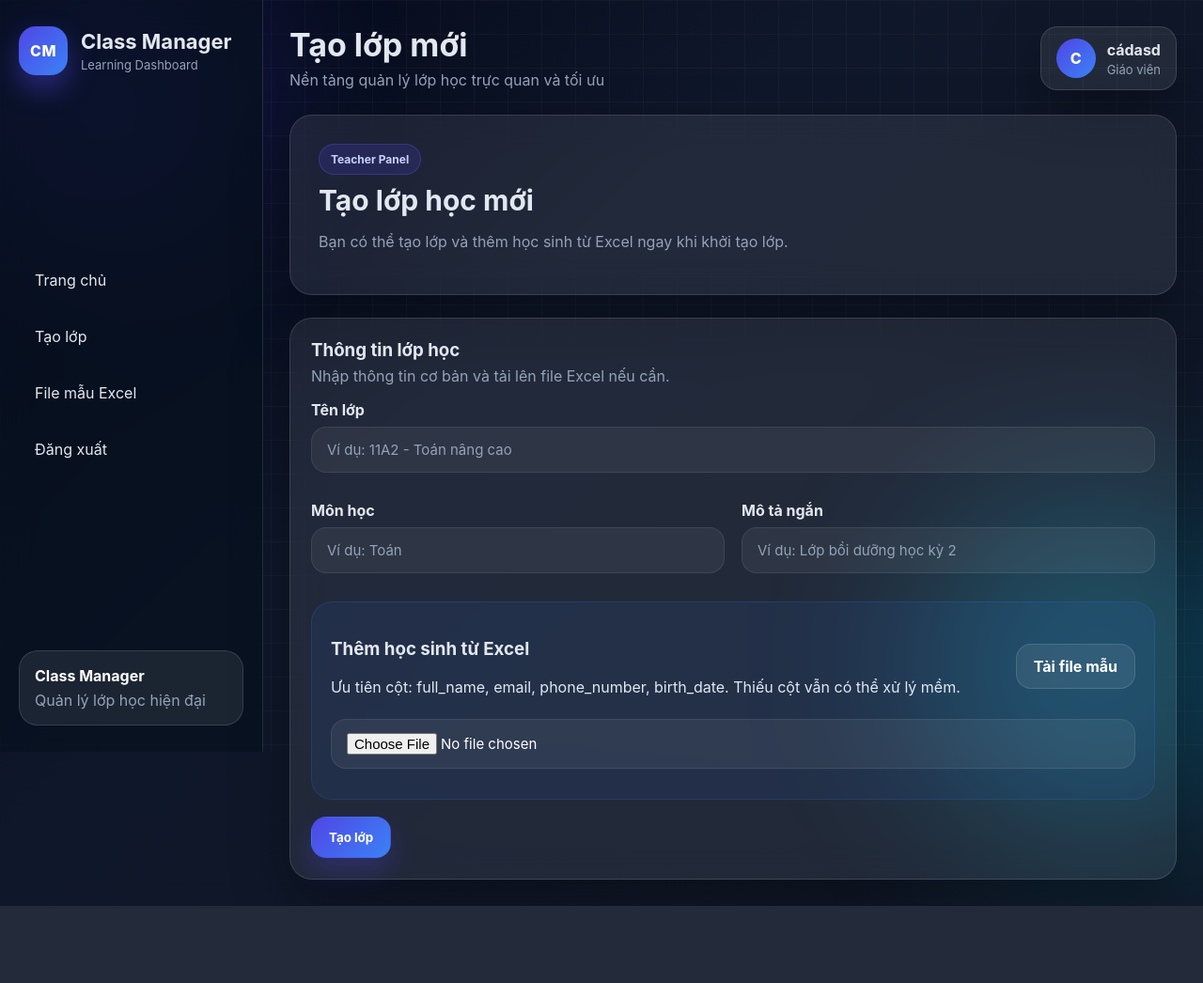
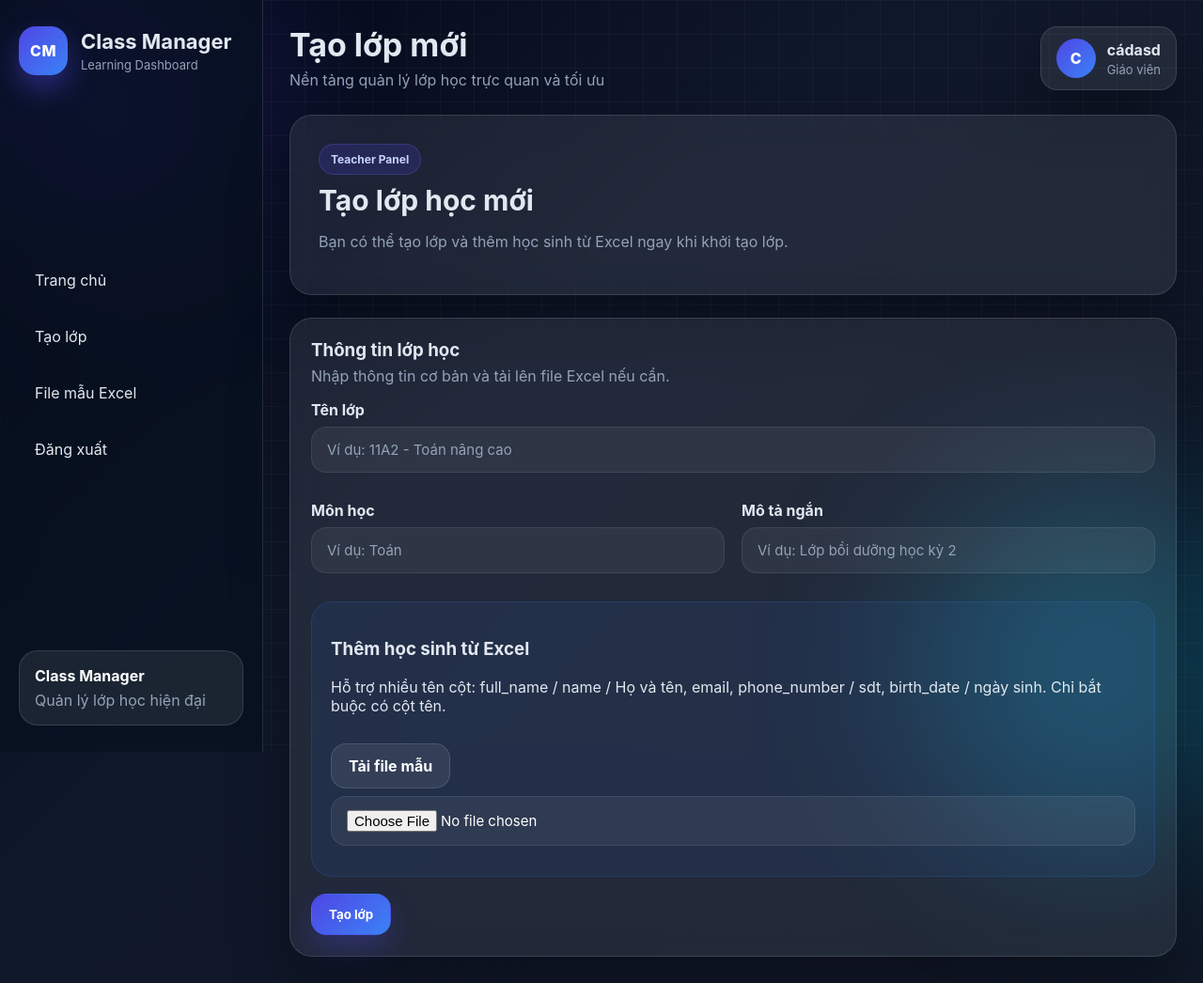
Before and after one commit to dogiahungb2k13-dot/class-manager, a Flask app: page /create-class in a window 1280 px wide. Shown: the whole page at 94% size. Before the commit the page ends 964 px from the top, so only its background shows below. Run offline with Flask 3, Linux system fonts and the light colour scheme; a user stored in the database is signed in.

Commit message:
Update create_class.html

```diff
--- a/templates/create_class.html
+++ b/templates/create_class.html
@@ -38,7 +38,7 @@
             <div class="excel-upload-head">
                 <div>
                     <h3>Thêm học sinh từ Excel</h3>
-                    <p>Ưu tiên cột: full_name, email, phone_number, birth_date. Thiếu cột vẫn có thể xử lý mềm.</p>
+                    <p>Hỗ trợ nhiều tên cột: full_name / name / Họ và tên, email, phone_number / sdt, birth_date / ngày sinh. Chỉ bắt buộc có cột tên.</p>
                 </div>
                 <a class="btn btn-secondary" href="{{ url_for('download_student_template') }}">Tải file mẫu</a>
             </div>
```
